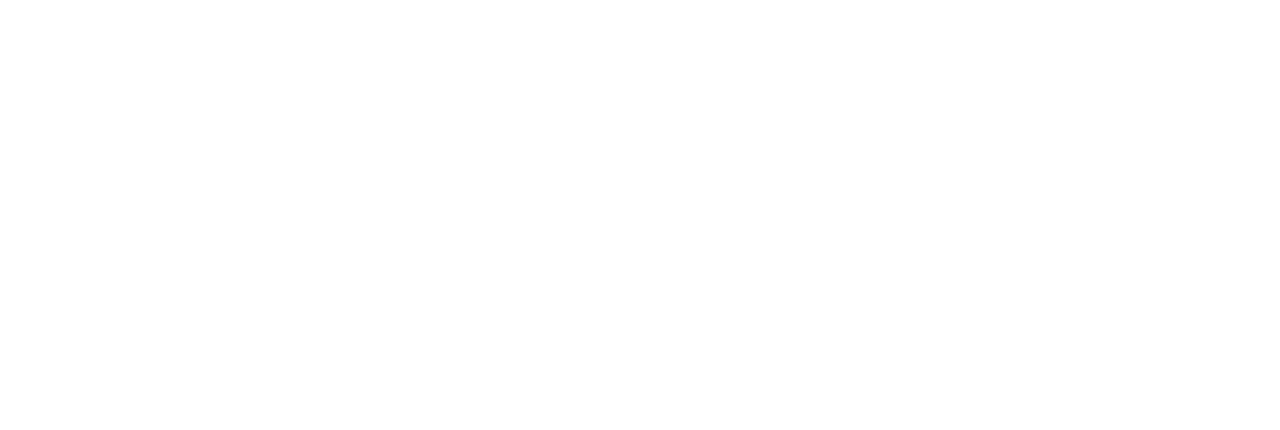
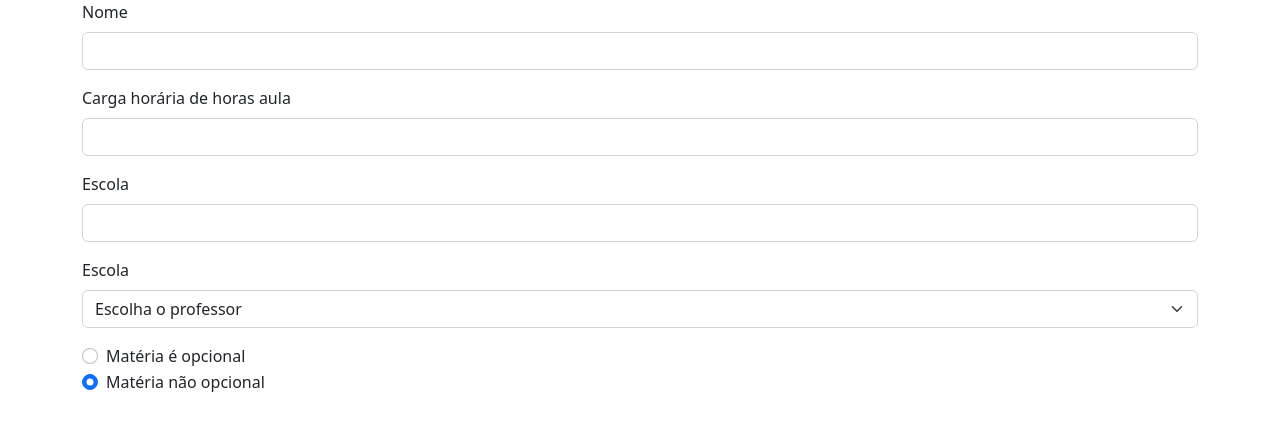
Before and after one commit to AntonioSabino/dev-in-philips-exercicios, an Angular app in the folder exercicios-semana9/: page / in a window 1280 px wide. Shown: the top 430 px of the page. Built offline with nearby package versions, Linux system fonts and the light colour scheme.

Commit message:
criação do formulário

```diff
--- a/exercicios-semana9/src/app/app.component.html
+++ b/exercicios-semana9/src/app/app.component.html
@@ -1 +1,4 @@
+<div class="container">
+  <app-form></app-form>
+</div>
 <router-outlet></router-outlet>
--- a/exercicios-semana9/src/app/app.module.ts
+++ b/exercicios-semana9/src/app/app.module.ts
@@ -3,10 +3,12 @@
 
 import { AppRoutingModule } from './app-routing.module';
 import { AppComponent } from './app.component';
+import { FormComponent } from './form/form.component';
 
 @NgModule({
   declarations: [
-    AppComponent
+    AppComponent,
+    FormComponent
   ],
   imports: [
     BrowserModule,
--- /dev/null
+++ b/exercicios-semana9/src/app/form/form.component.html
@@ -0,0 +1,51 @@
+<form>
+  <div class="mb-3">
+    <label for="nome" class="form-label">Nome</label>
+    <input type="text" class="form-control" id="nome" />
+  </div>
+  <div class="mb-3">
+    <label for="carga-horaria" class="form-label"
+      >Carga horária de horas aula</label
+    >
+    <input type="text" class="form-control" id="carga-horaria" />
+  </div>
+  <div class="mb-3">
+    <label for="escola" class="form-label">Escola</label>
+    <input type="text" class="form-control" id="escola" />
+  </div>
+  <div class="mb-3">
+    <label for="professor" class="form-label">Escola</label>
+    <select class="form-select" id="professor">
+      <option selected>Escolha o professor</option>
+      <option value="1">Otávio</option>
+      <option value="2">Vivian</option>
+      <option value="3">Leandro</option>
+      <option value="4">Cláudia</option>
+    </select>
+  </div>
+  <div class="mb-3">
+    <div class="form-check">
+      <input
+        class="form-check-input"
+        type="radio"
+        name="flexRadioDefault"
+        id="flexRadioDefault1"
+      />
+      <label class="form-check-label" for="flexRadioDefault1">
+        Matéria é opcional
+      </label>
+    </div>
+    <div class="form-check">
+      <input
+        class="form-check-input"
+        type="radio"
+        name="flexRadioDefault"
+        id="flexRadioDefault2"
+        checked
+      />
+      <label class="form-check-label" for="flexRadioDefault2">
+        Matéria não opcional
+      </label>
+    </div>
+  </div>
+</form>
```
Also changed, not shown: exercicios-semana9/src/app/form/form.component.ts (added, +10 -0 lines), exercicios-semana9/src/app/form/form.component.css (added).
